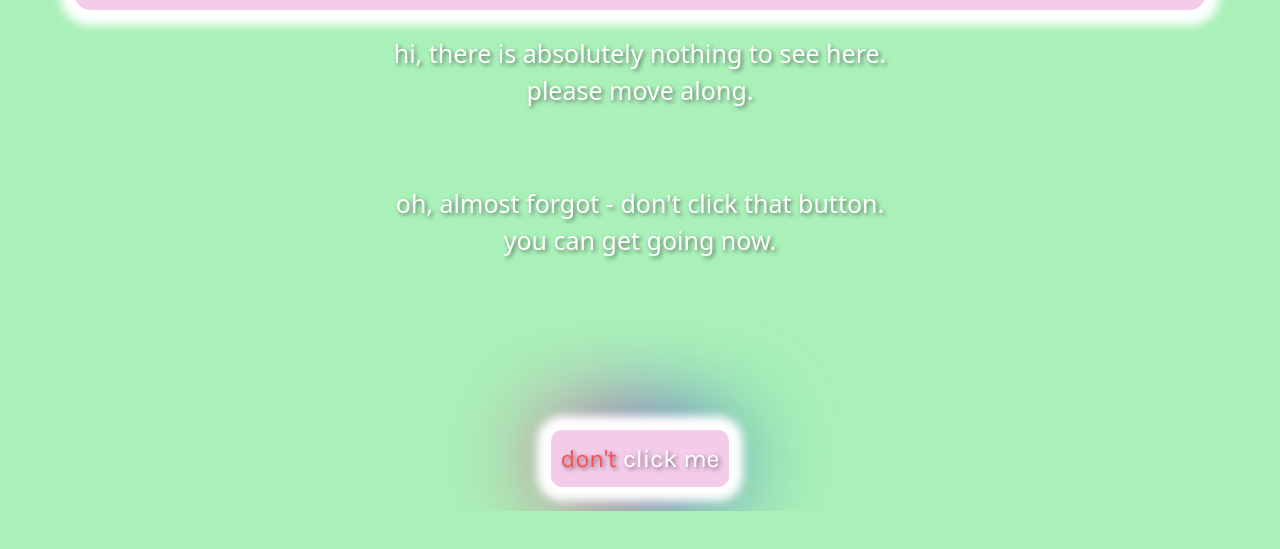
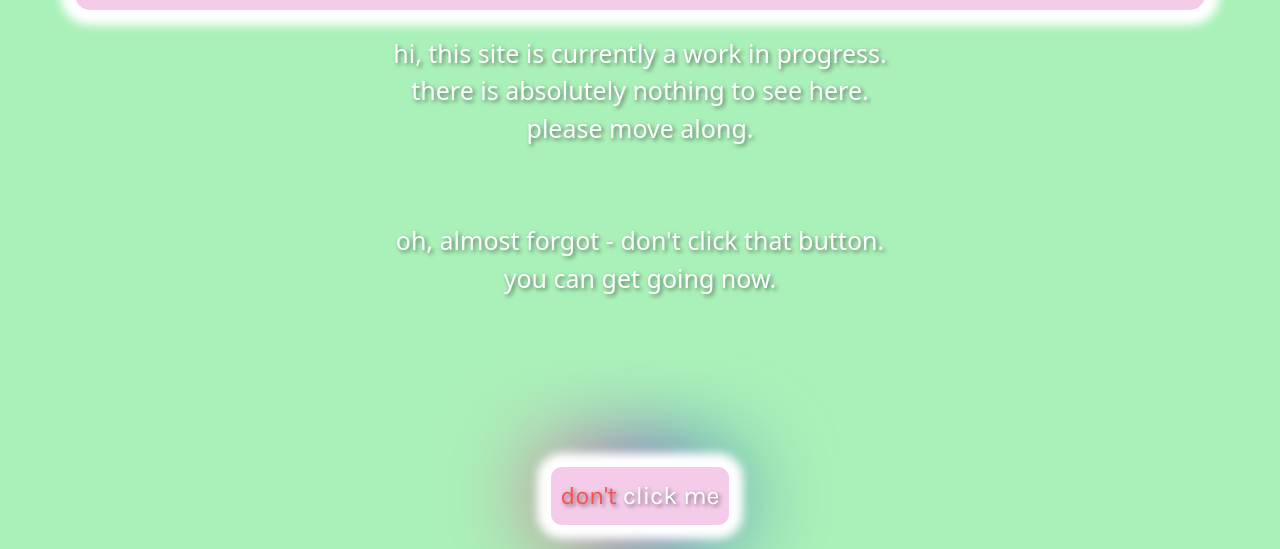
Before and after one commit to piggypiggyyoinkyoink/piggypiggyyoinkyoink.github.io, a plain HTML site: page index.html in a window 1280 px wide. Shown: the part 328-877 px from the top of the page. Before the commit the page ends 839 px from the top, so only its background shows below. Drawn offline with nearby package versions, Linux system fonts and the light colour scheme; a web font is replaced by a local one.

Commit message:
Update index.html specify that the site is WIP

```diff
--- a/index.html
+++ b/index.html
@@ -21,7 +21,9 @@
         </div>
 
         <div class = "content">
-            <p id = "txt">hi, there is absolutely nothing to see here.
+            <p id = "txt">hi, this site is currently a work in progress.
+                <br>
+                there is absolutely nothing to see here.
                 <br>
                 please move along.
                 <br><br><br>
```
